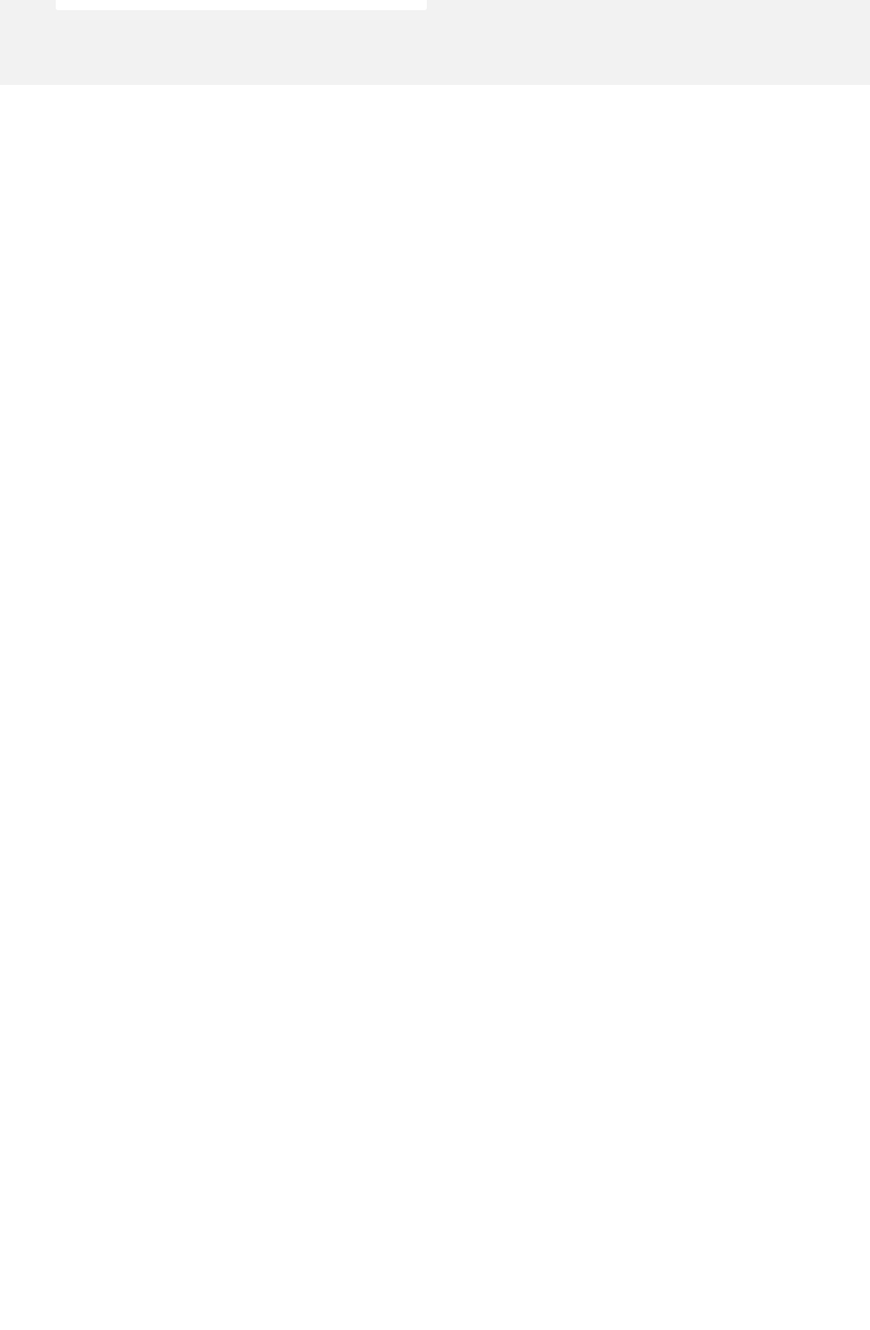
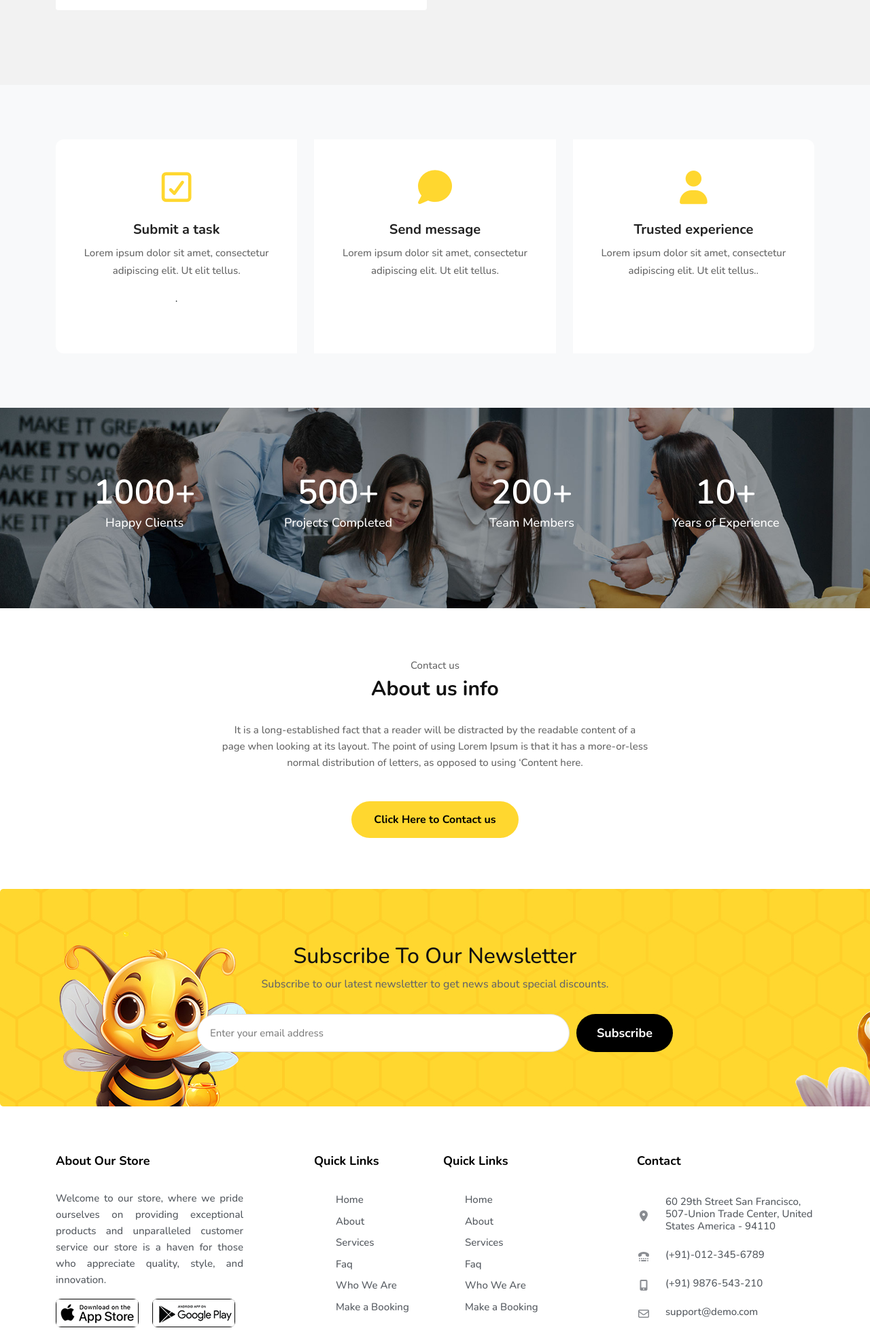
Before and after one commit to AhadAhmed56/HoneyPot, a PHP site: page /about.html in a window 1280 px wide; the page is wider, and only the part inside the window is pictured. Shown: the part 2290-4247 px from the top of that part at 68% size. Before the commit the page ends 2415 px from the top of that part, so only its background shows below. Run offline with PHP 8.4, Linux system fonts and the light colour scheme; some libraries are stand-ins or nearby versions.

Commit message:
feat: add new sections for simple cards and counters on about page

```diff
--- a/about.html
+++ b/about.html
@@ -201,7 +201,7 @@
                                 <h2 class="accordion-header" id="headingTwo">
                                     <button class="accordion-button collapsed" type="button" data-bs-toggle="collapse"
                                         data-bs-target="#collapseTwo" aria-expanded="false" aria-controls="collapseTwo">
-                                       Our mission
+                                        Our mission
                                     </button>
                                 </h2>
                                 <div id="collapseTwo" class="accordion-collapse collapse" aria-labelledby="headingTwo"
@@ -242,16 +242,288 @@
                     </div>
                 </div>
 
-                    <div class="col-lg-6">
-                        <div class="image">
-                            <img src="/assets/images/about-banner-05.png" alt="">
+                <div class="col-lg-6">
+                    <div class="image">
+                        <img src="/assets/images/about-banner-05.png" alt="">
+                    </div>
+                </div>
+            </div>
+        </div>
+        </div>
+    </section>
+    <!-- accordion-sec-end-->
+
+    <!-- simple-card-sec-start -->
+    <section class="simple-card">
+        <div class="container">
+            <div class="row">
+                <div class="card-group">
+                    <div class="card">
+                        <div class="icons">
+                            <i class="fa-regular fa-square-check"></i>
+                        </div>
+                        <div class="card-body">
+                            <h5 class="card-title">
+                                <a href="#">Submit a task</a>
+                            </h5>
+                            <p class="card-text">Lorem ipsum dolor sit amet, consectetur adipiscing elit. Ut elit
+                                tellus.</p>
+                            .</p>
+                        </div>
+                    </div>
+                    <div class="card">
+                        <div class="icons">
+                            <i class="fa-solid fa-comment"></i>
+                        </div>
+                        <div class="card-body">
+                            <h5 class="card-title">
+                                <a href="#">Send message</a>
+                            </h5>
+                            <p class="card-text">Lorem ipsum dolor sit amet, consectetur adipiscing elit. Ut elit
+                                tellus.</p>
+                        </div>
+                    </div>
+                    <div class="card">
+                        <div class="icons">
+                            <i class="fa-solid fa-user"></i>
+                        </div>
+                        <div class="card-body">
+                            <h5 class="card-title">
+                                <a href="#">Trusted experience</a>
+                            </h5>
+                            <p class="card-text">Lorem ipsum dolor sit amet, consectetur adipiscing elit. Ut elit
+                                tellus..</p>
                         </div>
                     </div>
                 </div>
             </div>
         </div>
     </section>
-    <!-- accordion-sec-end-->
+    <!-- simple-card-sec-end -->
+
+    <!-- counter-sec-start -->
+    <section class="counter-sec">
+        <div class="container">
+            <div class="row">
+                <div class="col-lg-3">
+                    <div class="counter">
+                        <h2>1000+</h2>
+                        <p>Happy Clients</p>
+                    </div>
+                </div>
+                <div class="col-lg-3">
+                    <div class="counter">
+                        <h2>500+</h2>
+                        <p>Projects Completed</p>
+                    </div>
+                </div>
+                <div class="col-lg-3">
+                    <div class="counter">
+                        <h2>200+</h2>
+                        <p>Team Members</p>
+                    </div>
+
+                </div>
+                <div class="col-lg-3">
+                    <div class="counter">
+                        <h2>10+</h2>
+                        <p>Years of Experience</p>
+                    </div>
+                </div>
+            </div>
+    </section>
+    <!-- counter-sec-end -->
+
+    <!-- about-end-sec-start -->
+    <section class="end-sec">
+        <div class="container">
+            <div class="row">
+                <div class="col-lg-12">
+                    <div class="end-content">
+                        <h3>Contact us </h3>
+                        <h4>About us info</h4>
+                        <p>It is a long-established fact that a reader will be distracted by the readable content of a<br>
+                            page when looking at its layout. The point of using Lorem Ipsum is that it has a
+                            more-or-less  <br>  normal distribution of letters, as opposed to using ‘Content here.</p>
+                        <a href="#" class="btn ">Click Here to Contact us </a>
+                    </div>
+
+                </div>
+            </div>
+        </div>
+    </section>
+    <!-- about-end-sec-end -->
+     <!-- .contact-sec-start -->
+    <section class="contact">
+        <div class="container">
+            <div class="contact-box">
+                <h3>Subscribe To Our Newsletter</h3>
+                <p>Subscribe to our latest newsletter to get news about special discounts.</p>
+
+                <div class="form-sec">
+                    <input type="email" placeholder="Enter your email address">
+                    <button>Subscribe</button>
+                </div>
+            </div>
+        </div>
+    </section>
+
+    <!-- .contact-sec-end -->
+    <!-- footer -->
+    <footer>
+        <div class="container">
+            <div class="row">
+                <div class="col-lg-4">
+                    <div class="fo-2">
+                        <div class="footer-logo">
+                            <h3>About Our Store</h3>
+                        </div>
+                        <p> Welcome to our store, where we pride ourselves on providing exceptional products and
+                            unparalleled customer service our store is a haven for those who appreciate quality, style,
+                            and innovation. </p>
+                        <div class="footer-icons">
+                            <div class="image">
+                                <img src="/assets/images/app-img.png" alt="">
+                            </div>
+                            <div class="image">
+                                <img src="/assets/images/google-img.png" alt="">
+                            </div>
+                        </div>
+                    </div>
+                </div>
+                <div class="col-lg-2">
+                    <div class="footer-links">
+                        <h3>Quick Links</h3>
+                        <ul>
+                            <li>
+                                <a href="#">Home</a>
+                            </li>
+                            <li>
+                                <a href="#">About</a>
+                            </li>
+                            <li>
+                                <a href="#">Services</a>
+                            </li>
+                            <li>
+                                <a href="#">Faq</a>
+                            </li>
+                            <li>
+                                <a href="#">Who We Are</a>
+                            </li>
+                            <li>
+                                <a href="#">Make a Booking</a>
+                            </li>
+                        </ul>
+                    </div>
+                </div>
+                <div class="col-lg-3">
+                    <div class="footer-links">
+                        <h3>Quick Links</h3>
+                        <ul>
+                            <li>
+                                <a href="#">Home</a>
+                            </li>
+                            <li>
+                                <a href="#">About</a>
+                            </li>
+                            <li>
+                                <a href="#">Services</a>
+                            </li>
+                            <li>
+                                <a href="#">Faq</a>
+                            </li>
+                            <li>
+                                <a href="#">Who We Are</a>
+                            </li>
+                            <li>
+                                <a href="#">Make a Booking</a>
+                            </li>
+                        </ul>
+                    </div>
+
+                </div>
+                <div class="col-lg-3">
+                    <div class="footer-contact  ">
+                        <h3>Contact</h3>
+
+                        <div class="contact-links">
+                            <div class="icons">
+                                <i class="fa-solid fa-location-dot"></i>
+                            </div>
+                            <h4>60 29th Street San Francisco, 507-Union Trade Center, United States America - 94110</h3>
+                        </div>
+                        <div class="contact-links">
+                            <div class="icons">
+                                <i class="fa-solid fa-tty"></i>
+                            </div>
+                            <h4>(+91)-012-345-6789</h3>
+                        </div>
+                        <div class="contact-links">
+                            <div class="icons">
+                                <i class="fa-solid fa-mobile-screen-button"></i>
+                            </div>
+                            <h4>(+91) 9876-543-210</h3>
+                        </div>
+                        <div class="contact-links">
+                            <div class="icons">
+                                <i class="fa-regular fa-envelope"></i>
+                            </div>
+                            <h4>support@demo.com</h3>
+                        </div>
+                    </div>
+
+                </div>
+
+            </div>
+            <div class="row">
+                <div class="col-lg-4">
+                    <div class="end-icons">
+                        <ul>
+                            <li>
+                                <a href="javascripts;">
+                                    <i class="fa-brands fa-facebook-f"></i>
+                                </a>
+                            </li>
+                            <li>
+                                <a href="$">
+                                    <i class="fa-brands fa-x-twitter"></i>
+                                </a>
+                            </li>
+                            <li>
+                                <a href="">
+                                    <i class="fa-brands fa-instagram"></i>
+                                </a>
+                            </li>
+                            <li>
+                                <a href="">
+                                    <i class="fa-brands fa-pinterest"></i>
+                                </a>
+                            </li>
+                            <li>
+                                <a href="">
+                                    <i class="fa-brands fa-youtube"></i>
+                                </a>
+                            </li>
+                        </ul>
+                    </div>
+                </div>
+                <div class="col-lg-4">
+                    <div class="footer-copyrigth">
+                        <p>© 2026 Honeypot Demo - WordPress Theme by
+
+                            <span><a href="javascripts:">Avanam</a></span>
+                        </p>
+                    </div>
+                </div>
+                <div class="col-lg-4">
+                    <div class="iamge-footer-end">
+                        <img src="/assets/images/payment-img.png" alt="">
+                    </div>
+                </div>
+            </div>
+        </div>
+    </footer>
+    <!-- footer end -->
 
 
 
--- a/assets/css/about.css
+++ b/assets/css/about.css
@@ -270,3 +270,146 @@ button {
     transition: all 0.3s ease;
     line-height: 1.6;
 }
+
+.accrodin-sec .tab-contnet {
+    padding: 56px 0px  0px 0px;
+}
+
+/* simple card section */
+.simple-card {
+  padding: 80px 0;
+  background: #f8f9fa;
+}
+
+.simple-card .card-group {
+  gap: 25px;
+}
+
+.simple-card .card {
+  border: none;
+  padding: 35px 25px;
+  text-align: center;
+  border-radius: 12px;
+  background: #ffffff;
+  /* transition: all 0.4s ease; */
+}
+/* icon styling */
+.simple-card .icons{
+  width: 70px;
+  height: 70px;
+  margin: 0  auto;
+  border-radius: 50%;
+  display: flex;
+  align-items: center;
+  justify-content: center;
+}
+.simple-card .icons i {
+  font-size: 50px;
+  color: #ffd72f;
+  transition: color 0.3s linear;
+}
+.simple-card .icons i:hover {
+  color: #000;
+  animation: bounceUpDown 0.7s ease-in-out 1;
+}
+
+/* keyframes */
+@keyframes bounceUpDown {
+  0% {
+    transform: translateY(0);
+  }
+  25% {
+    transform: translateY(-12px);
+  }
+  50% {
+    transform: translateY(0);
+  }
+  75% {
+    transform: translateY(12px);
+  }
+  100% {
+    transform: translateY(0);
+  }
+}
+
+/* card content */
+.simple-card .card-title a {
+  font-size: 20px;
+  font-weight: 600;
+  color: #222;
+  text-decoration: none;
+  transition: color 0.3s ease;
+  font-weight: 700;
+}
+
+.simple-card .card-text {
+  font-size: 15px;
+  line-height: 1.7;
+  color: #666;
+  margin-top: 10px;
+  font-weight: 500;
+}
+/* COUNTER */
+.counter-sec{
+    padding: 95px 0px;
+    background-image: url(/assets/images/about-parallax.jpg);
+    background-attachment: fixed;
+    background-size: cover;
+    background-position: center center;
+    background-repeat: no-repeat;
+}
+.counter h2 {
+    font-size: 50px;
+    color: white;
+    font-weight: 600;
+    margin: 0;
+}
+
+.counter p {
+    font-size: 18px;
+    color: white;
+}
+
+.counter {
+    text-align: center;
+}
+/* .end-about */
+section.end-sec {
+    padding: 75px 0px;
+}
+
+.end-content {
+    text-align: center;
+}
+
+.end-content h3 {
+    font-size: 15px;
+    color: #666;
+}
+
+.end-content h4 {
+    font-size: 30px;
+    font-family: nunito;
+    font-weight: 700;
+    margin: 0;
+}
+
+.end-content p {
+    margin: 0 auto;
+    color: #666;
+    width: 100%;
+    padding: 30px 0px 45px 0px;
+}
+
+.end-content a {
+    padding: 14px 32px;
+    background-color: #ffd72f;
+    color: #000;
+    font-weight: 700;
+    border-radius: 29px;
+}
+.end-content a:hover {
+    background-color: #000;
+    color: #fff;
+    transition: all 0.3s ease;
+}
```
